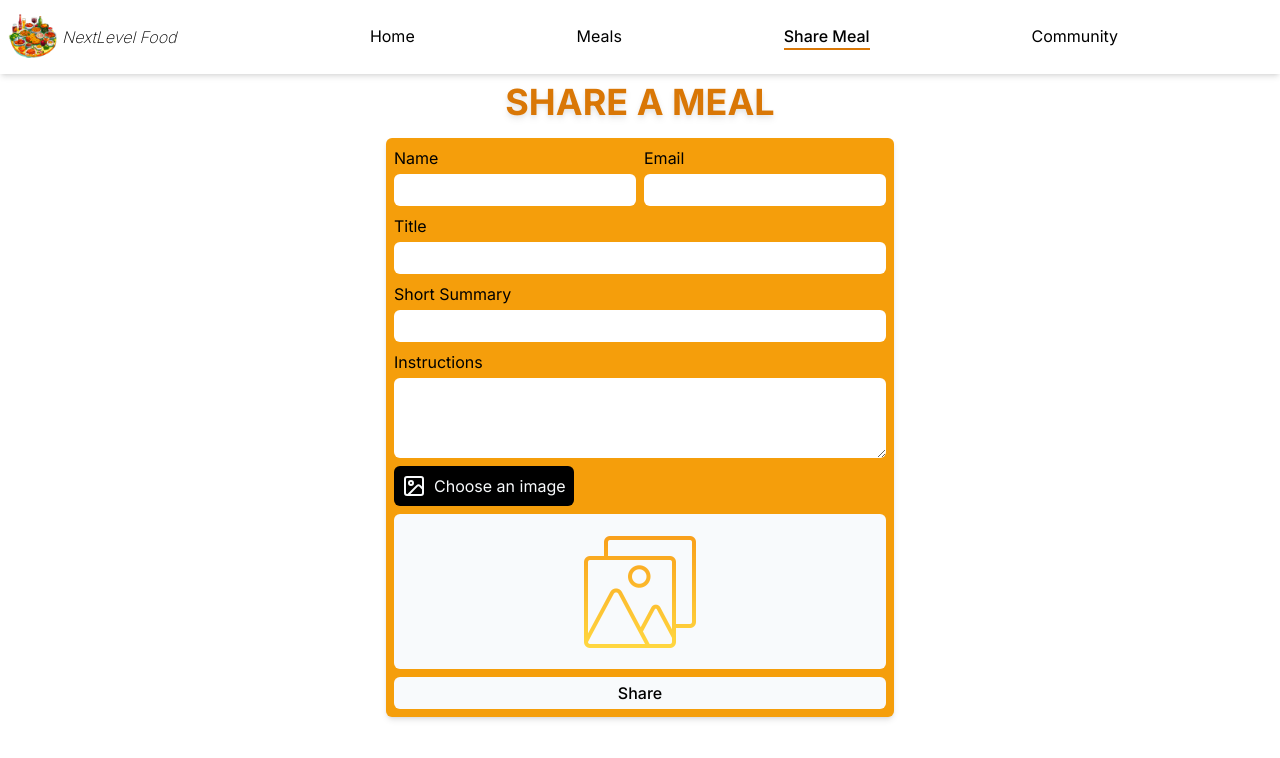
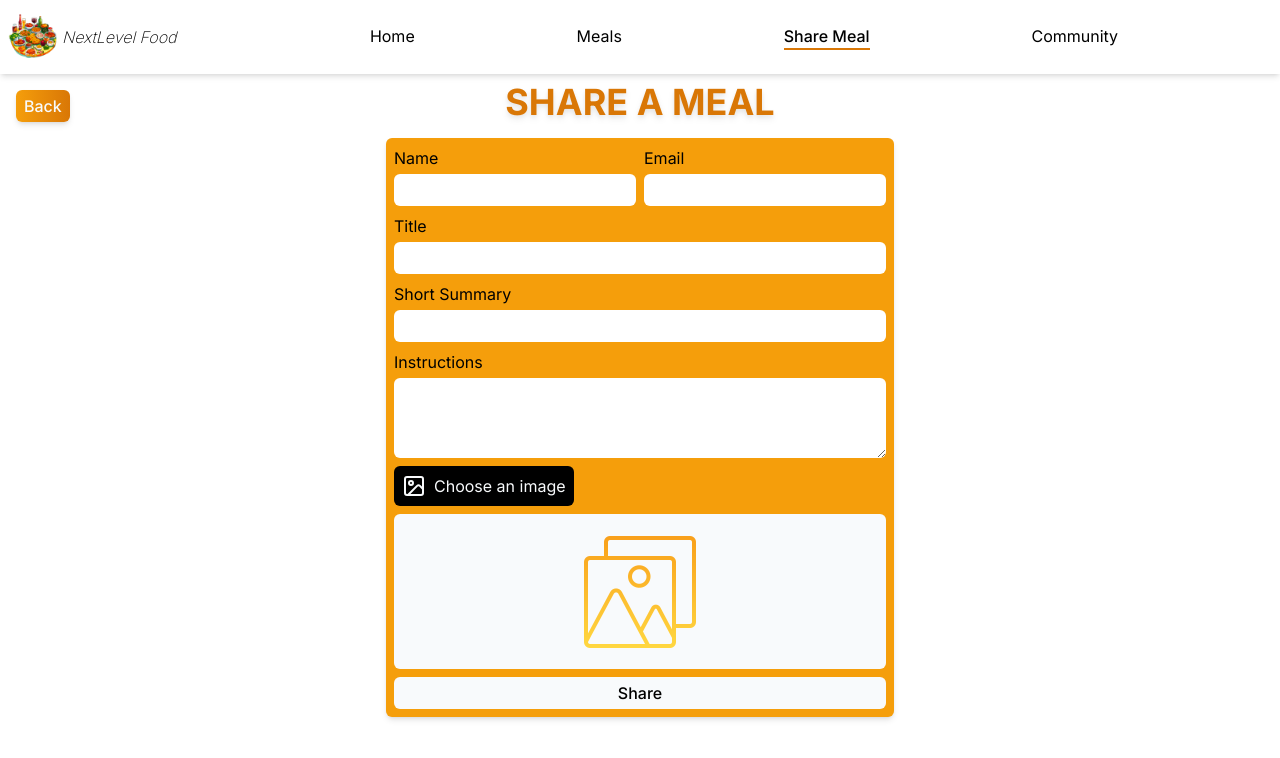
Before and after one commit to LucasDaSilva96/The-Foodies-App, a Next.js app: page /meals/share in a window 1280 px wide. Shown: the top 758 px of the page. Built offline with nearby package versions, Linux system fonts and the light colour scheme; no server answers.

Commit message:
Added the back-btn to the share meal page and increased the await time of uploading a meal in order to give time to the image to be uploaded to AWS before fetching the image again the the /meals page

```diff
--- a/app/meals/share/page.tsx
+++ b/app/meals/share/page.tsx
@@ -3,6 +3,7 @@ import React from 'react';
 import { Image as ImageSvg } from 'lucide-react';
 import { shareMeal } from '@/lib/actions';
 import MealsFormSubmit from '@/components/MealsFormSubmit';
+import BackBtn from '@/components/BackBtn';
 
 export const metadata = {
   title: 'Share a meal',
@@ -12,7 +13,10 @@ export const metadata = {
 export default async function ShareMealPage() {
   return (
     <>
-      <header className='w-full'>
+      <header className='w-screen relative'>
+        <div className='absolute top-4 left-4 hidden xs:block z-0 xs:z-50'>
+          <BackBtn url='/meals' />
+        </div>
         <h1 className='text-4xl text-amber-600 font-bold tracking-normal uppercase drop-shadow-md text-center py-2'>
           Share a meal
         </h1>
--- a/lib/actions.ts
+++ b/lib/actions.ts
@@ -32,7 +32,7 @@ export async function shareMeal(formData: FormData) {
     await saveMeal(meal);
 
     // Wait for a short period to ensure the image is available
-    await new Promise((resolve) => setTimeout(resolve, 1500));
+    await new Promise((resolve) => setTimeout(resolve, 2000));
 
     // Revalidate the meals page to show the new meal
     revalidatePath('/meals', 'page');
--- a/tailwind.config.ts
+++ b/tailwind.config.ts
@@ -1,17 +1,25 @@
-import type { Config } from "tailwindcss";
+import type { Config } from 'tailwindcss';
 
 const config: Config = {
   content: [
-    "./pages/**/*.{js,ts,jsx,tsx,mdx}",
-    "./components/**/*.{js,ts,jsx,tsx,mdx}",
-    "./app/**/*.{js,ts,jsx,tsx,mdx}",
+    './pages/**/*.{js,ts,jsx,tsx,mdx}',
+    './components/**/*.{js,ts,jsx,tsx,mdx}',
+    './app/**/*.{js,ts,jsx,tsx,mdx}',
   ],
   theme: {
+    screens: {
+      xs: '450px',
+      sm: '640px',
+      md: '768px',
+      lg: '1024px',
+      xl: '1280px',
+      '2xl': '1536px',
+    },
     extend: {
       backgroundImage: {
-        "gradient-radial": "radial-gradient(var(--tw-gradient-stops))",
-        "gradient-conic":
-          "conic-gradient(from 180deg at 50% 50%, var(--tw-gradient-stops))",
+        'gradient-radial': 'radial-gradient(var(--tw-gradient-stops))',
+        'gradient-conic':
+          'conic-gradient(from 180deg at 50% 50%, var(--tw-gradient-stops))',
       },
     },
   },
```
Also changed, not shown: 1 other file (tests, documents, lock files or other folders).
